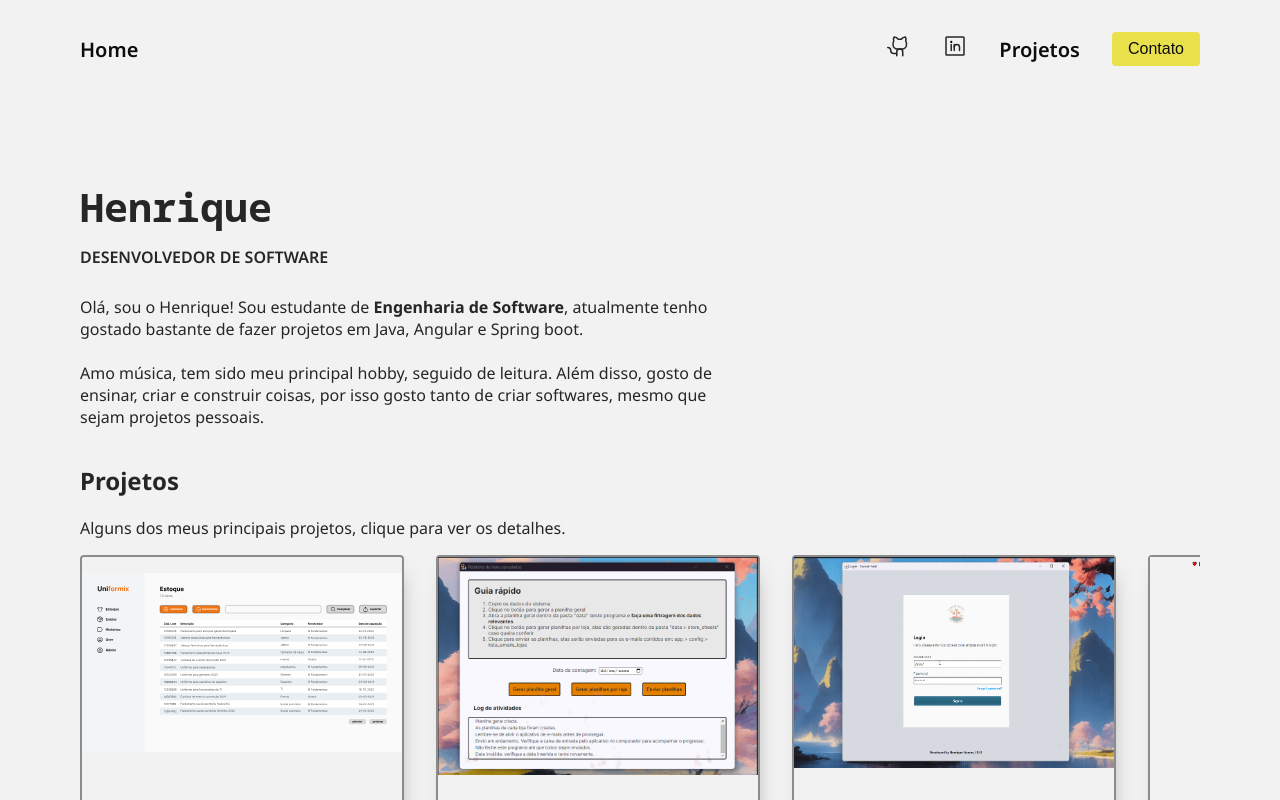
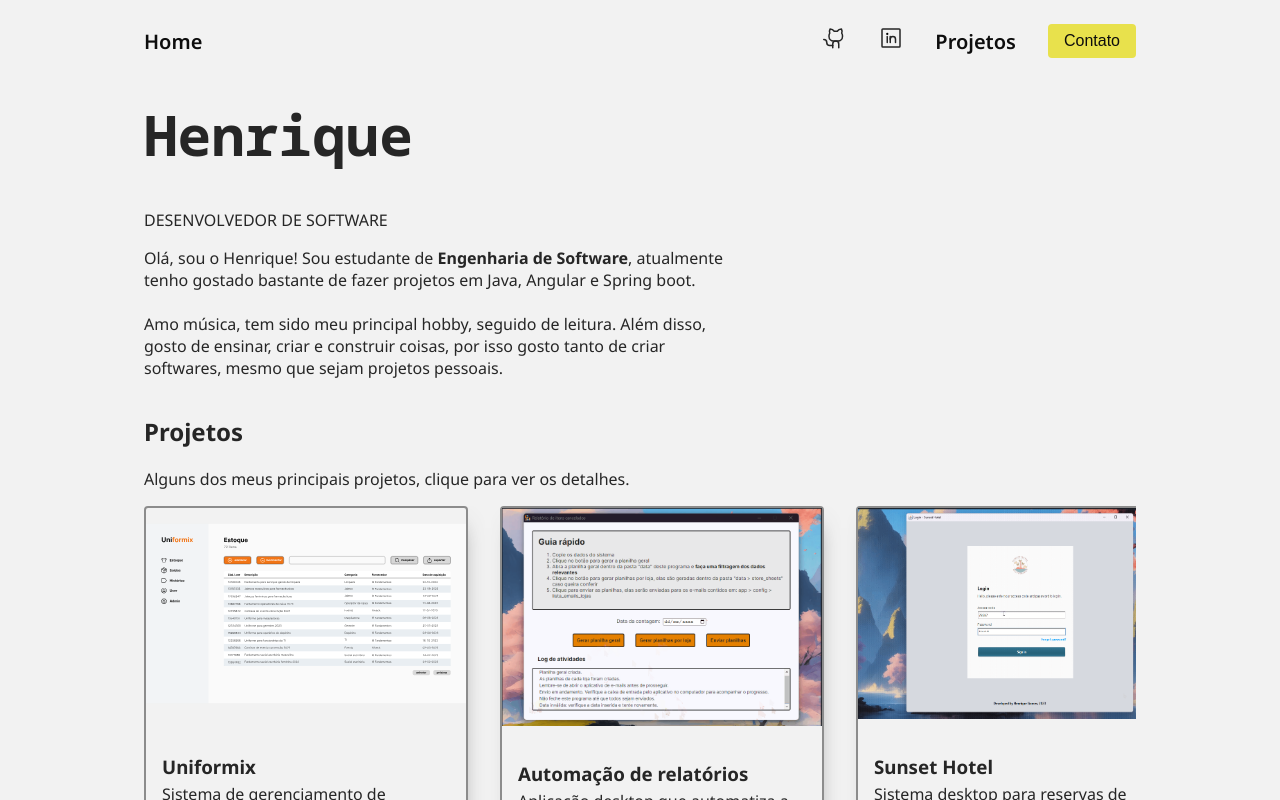
Before and after one commit to oihenrique/portfolio-web, an Angular app: page / in a window 1280 px wide. Shown: the top 800 px of the page. Built offline with nearby package versions, Linux system fonts and the light colour scheme.

Commit message:
fix: wrapper css

```diff
--- a/src/app/components/shared/contact-section/contact-section.component.html
+++ b/src/app/components/shared/contact-section/contact-section.component.html
@@ -1,4 +1,4 @@
-<section>
+<section class="wrapper">
     <div class="main-content">
         <h2>Contato</h2>
         <p>Preencha o formulário para entrar em contato comigo via e-mail.</p>
--- a/src/app/components/shared/header/header.component.html
+++ b/src/app/components/shared/header/header.component.html
@@ -1,5 +1,5 @@
-<header>
-    <a href="#">Home</a>
+<header class="wrapper">
+    <a href="index.html">Home</a>
     <div class="menu">
         <a href="https://github.com/oihenrique">
             <svg xmlns="http://www.w3.org/2000/svg" viewBox="0 0 256 256"><rect width="256" height="256" fill="none"/><path d="M119.83,56A52,52,0,0,0,76,32a51.92,51.92,0,0,0-3.49,44.7A49.28,49.28,0,0,0,64,104v8a48,48,0,0,0,48,48h48a48,48,0,0,0,48-48v-8a49.28,49.28,0,0,0-8.51-27.3A51.92,51.92,0,0,0,196,32a52,52,0,0,0-43.83,24Z" fill="none" stroke="currentColor" stroke-linecap="round" stroke-linejoin="round" stroke-width="16"/><path d="M104,232V192a32,32,0,0,1,32-32h0a32,32,0,0,1,32,32v40" fill="none" stroke="currentColor" stroke-linecap="round" stroke-linejoin="round" stroke-width="16"/><path d="M104,208H72a32,32,0,0,1-32-32A32,32,0,0,0,8,144" fill="none" stroke="currentColor" stroke-linecap="round" stroke-linejoin="round" stroke-width="16"/></svg>
--- a/src/app/components/shared/main-section/main-section.component.html
+++ b/src/app/components/shared/main-section/main-section.component.html
@@ -1,4 +1,4 @@
-<section>
+<main class="wrapper">
     <div class="main-content">
         <h1>Henrique</h1>
         <span>DESENVOLVEDOR DE SOFTWARE</span>
@@ -9,4 +9,4 @@
             tanto de criar softwares, mesmo que sejam projetos pessoais.
         </p>
     </div>
-</section>
+</main>
--- a/src/app/components/shared/projects-section/projects-section.component.html
+++ b/src/app/components/shared/projects-section/projects-section.component.html
@@ -1,4 +1,4 @@
-<section id="projects">
+<section id="projects" class="wrapper">
     <div class="main-content">
         <h2>Projetos</h2>
         <p>Alguns dos meus principais projetos, clique para ver os detalhes.</p>
--- a/src/styles.scss
+++ b/src/styles.scss
@@ -8,9 +8,21 @@
 
 body {
     font-family: "Noto Sans", sans-serif;
-    background-color: $white-text-color;
+    background-color: $white-text-color-500;
+    margin: 0;
+    box-sizing: border-box;
 }
 
 h1 {
     font-family: "Noto Sans Mono", sans-serif;
 }
+
+.wrapper {
+    padding:  0 36px;
+}
+
+@media (min-width: 1080px) {
+    .wrapper {
+        padding: 0 72px;
+    }
+}
```
